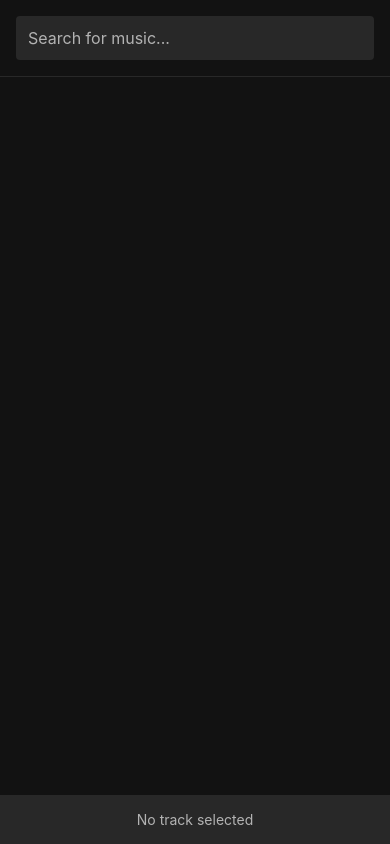
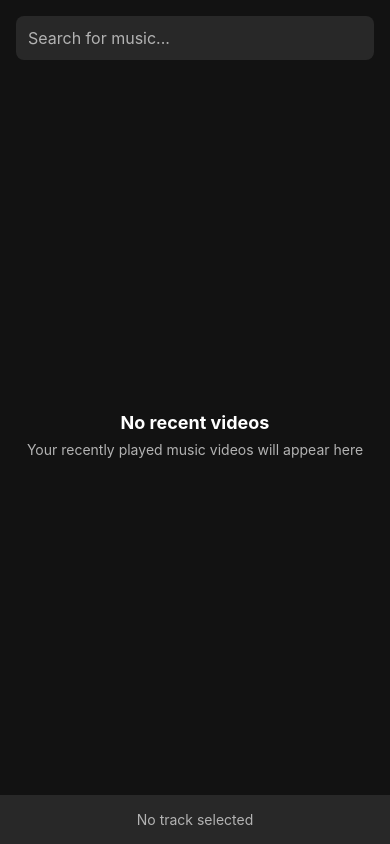
Before and after one commit to shaqash/music-app, a React Native app: screen / in a window 390 px wide. Built offline with nearby package versions, Linux system fonts and the light colour scheme; what react-native-sound would draw is missing.

Commit message:
recent videos

```diff
--- a/App.tsx
+++ b/App.tsx
@@ -12,8 +12,10 @@ import {
   ActivityIndicator,
 } from 'react-native';
 import NewPipeService from './src/services/NewPipeService';
+import { StorageService } from './src/services/StorageService';
 import MusicPlayer from './src/components/MusicPlayer';
 import StreamInfoViewer from './src/components/StreamInfoViewer';
+import RecentVideos from './src/components/RecentVideos';
 import type { SearchResult, StreamInfo, AudioStream } from './src/types/newpipe';
 
 function App(): React.JSX.Element {
@@ -21,6 +23,7 @@ function App(): React.JSX.Element {
   const [results, setResults] = useState<SearchResult[]>([]);
   const [loading, setLoading] = useState(false);
   const [error, setError] = useState<string | null>(null);
+  const [showSearch, setShowSearch] = useState(false);
 
   // Player state
   const [currentStreamInfo, setCurrentStreamInfo] = useState<StreamInfo | null>(null);
@@ -48,6 +51,9 @@ function App(): React.JSX.Element {
     setLoadingStream(true);
     setCurrentTrackUrl(track.url);
     try {
+      // Save to recent videos
+      await StorageService.addRecentVideo(track);
+
       const info = await NewPipeService.getStreamInfo(track.url);
       setCurrentStreamInfo(info);
 
@@ -88,17 +94,19 @@ function App(): React.JSX.Element {
     </TouchableOpacity>
   );
 
-  return (
-    <SafeAreaView style={styles.container}>
-      <StatusBar barStyle="light-content" backgroundColor="#121212" />
-
-      {showStreamInfo ? (
+  const renderMainContent = () => {
+    if (showStreamInfo) {
+      return (
         <StreamInfoViewer
           initialUrl={currentTrackUrl}
           onClose={() => setShowStreamInfo(false)}
           onAudioStreamSelect={handleAudioStreamSelect}
         />
-      ) : (
+      );
+    }
+
+    if (showSearch) {
+      return (
         <>
           <View style={styles.searchContainer}>
             <TextInput
@@ -110,6 +118,12 @@ function App(): React.JSX.Element {
               placeholderTextColor="#b3b3b3"
               returnKeyType="search"
             />
+            <TouchableOpacity
+              style={styles.cancelButton}
+              onPress={() => setShowSearch(false)}
+            >
+              <Text style={styles.cancelButtonText}>Cancel</Text>
+            </TouchableOpacity>
           </View>
 
           {error && (
@@ -128,8 +142,26 @@ function App(): React.JSX.Element {
             />
           )}
         </>
-      )}
+      );
+    }
 
+    return (
+      <>
+        <TouchableOpacity
+          style={styles.searchButton}
+          onPress={() => setShowSearch(true)}
+        >
+          <Text style={styles.searchButtonText}>Search for music...</Text>
+        </TouchableOpacity>
+        <RecentVideos onVideoSelect={handleTrackSelect} />
+      </>
+    );
+  };
+
+  return (
+    <SafeAreaView style={styles.container}>
+      <StatusBar barStyle="light-content" backgroundColor="#121212" />
+      {renderMainContent()}
       <MusicPlayer
         streamInfo={currentStreamInfo}
         audioStream={currentAudioStream}
@@ -146,52 +178,73 @@ const styles = StyleSheet.create({
     backgroundColor: '#121212',
   },
   searchContainer: {
+    flexDirection: 'row',
+    alignItems: 'center',
     padding: 16,
     borderBottomWidth: 1,
     borderBottomColor: '#282828',
   },
   searchInput: {
+    flex: 1,
+    height: 40,
     backgroundColor: '#282828',
+    borderRadius: 8,
+    paddingHorizontal: 12,
     color: '#fff',
+    marginRight: 8,
+  },
+  cancelButton: {
+    paddingHorizontal: 8,
+  },
+  cancelButtonText: {
+    color: '#1DB954',
+    fontSize: 16,
+  },
+  searchButton: {
+    margin: 16,
     padding: 12,
-    borderRadius: 4,
+    backgroundColor: '#282828',
+    borderRadius: 8,
+  },
+  searchButtonText: {
+    color: '#b3b3b3',
     fontSize: 16,
+  },
+  errorText: {
+    color: '#ff4444',
+    padding: 16,
+  },
+  loader: {
+    flex: 1,
+    justifyContent: 'center',
   },
   resultsList: {
     flex: 1,
   },
   resultsContent: {
-    padding: 16,
+    padding: 8,
   },
   resultItem: {
     flexDirection: 'row',
-    alignItems: 'center',
-    marginBottom: 16,
+    padding: 8,
+    marginBottom: 8,
     backgroundColor: '#282828',
-    borderRadius: 4,
-    overflow: 'hidden',
+    borderRadius: 8,
   },
   thumbnail: {
-    width: 60,
-    height: 60,
+    width: 120,
+    height: 68,
+    borderRadius: 4,
   },
   resultTextContainer: {
     flex: 1,
-    padding: 12,
+    marginLeft: 12,
+    justifyContent: 'center',
   },
   resultTitle: {
+    fontSize: 16,
     color: '#fff',
-    fontSize: 14,
     fontWeight: '500',
-  },
-  errorText: {
-    color: '#ff4444',
-    padding: 16,
-    textAlign: 'center',
-  },
-  loader: {
-    flex: 1,
-    alignSelf: 'center',
   },
 });
 
--- a/package.json
+++ b/package.json
@@ -10,6 +10,7 @@
     "test": "jest"
   },
   "dependencies": {
+    "@react-native-async-storage/async-storage": "^2.1.2",
     "@react-navigation/native": "^7.1.10",
     "@react-navigation/native-stack": "^7.3.14",
     "react": "19.0.0",
--- /dev/null
+++ b/src/components/RecentVideos.tsx
@@ -0,0 +1,149 @@
+import React, { useState, useEffect } from 'react';
+import {
+    View,
+    Text,
+    StyleSheet,
+    FlatList,
+    TouchableOpacity,
+    Image,
+    ActivityIndicator,
+} from 'react-native';
+import { StorageService } from '../services/StorageService';
+import type { SearchResult } from '../types/newpipe';
+
+interface RecentVideosProps {
+    onVideoSelect: (video: SearchResult) => void;
+}
+
+export const RecentVideos: React.FC<RecentVideosProps> = ({ onVideoSelect }) => {
+    const [recentVideos, setRecentVideos] = useState<SearchResult[]>([]);
+    const [loading, setLoading] = useState(true);
+
+    useEffect(() => {
+        loadRecentVideos();
+    }, []);
+
+    const loadRecentVideos = async () => {
+        try {
+            const videos = await StorageService.getRecentVideos();
+            setRecentVideos(videos);
+        } catch (error) {
+            console.error('Error loading recent videos:', error);
+        } finally {
+            setLoading(false);
+        }
+    };
+
+    const renderVideo = ({ item }: { item: SearchResult }) => (
+        <TouchableOpacity
+            style={styles.videoItem}
+            onPress={() => onVideoSelect(item)}
+        >
+            {item.thumbnailUrl && (
+                <Image
+                    source={{ uri: item.thumbnailUrl }}
+                    style={styles.thumbnail}
+                />
+            )}
+            <View style={styles.videoInfo}>
+                <Text style={styles.videoTitle} numberOfLines={2}>
+                    {item.title}
+                </Text>
+            </View>
+        </TouchableOpacity>
+    );
+
+    if (loading) {
+        return (
+            <View style={styles.loadingContainer}>
+                <ActivityIndicator size="large" color="#1DB954" />
+            </View>
+        );
+    }
+
+    if (recentVideos.length === 0) {
+        return (
+            <View style={styles.emptyContainer}>
+                <Text style={styles.emptyText}>No recent videos</Text>
+                <Text style={styles.emptySubtext}>
+                    Your recently played music videos will appear here
+                </Text>
+            </View>
+        );
+    }
+
+    return (
+        <View style={styles.container}>
+            <Text style={styles.sectionTitle}>Recent Videos</Text>
+            <FlatList
+                data={recentVideos}
+                renderItem={renderVideo}
+                keyExtractor={(item) => item.url}
+                showsVerticalScrollIndicator={false}
+                contentContainerStyle={styles.listContent}
+            />
+        </View>
+    );
+};
+
+const styles = StyleSheet.create({
+    container: {
+        flex: 1,
+        backgroundColor: '#121212',
+    },
+    sectionTitle: {
+        fontSize: 24,
+        fontWeight: 'bold',
+        color: '#fff',
+        padding: 16,
+    },
+    loadingContainer: {
+        flex: 1,
+        justifyContent: 'center',
+        alignItems: 'center',
+    },
+    emptyContainer: {
+        flex: 1,
+        justifyContent: 'center',
+        alignItems: 'center',
+        padding: 20,
+    },
+    emptyText: {
+        fontSize: 18,
+        color: '#fff',
+        fontWeight: 'bold',
+        marginBottom: 8,
+    },
+    emptySubtext: {
+        fontSize: 14,
+        color: '#b3b3b3',
+        textAlign: 'center',
+    },
+    listContent: {
+        padding: 8,
+    },
+    videoItem: {
+        flexDirection: 'row',
+        padding: 8,
+        marginBottom: 8,
+        backgroundColor: '#282828',
+        borderRadius: 8,
+    },
+    thumbnail: {
+        width: 120,
+        height: 68,
+        borderRadius: 4,
+    },
+    videoInfo: {
+        flex: 1,
+        marginLeft: 12,
+        justifyContent: 'center',
+    },
+    videoTitle: {
+        fontSize: 16,
+        color: '#fff',
+        fontWeight: '500',
+    },
+});
+
+export default RecentVideos;
--- /dev/null
+++ b/src/services/StorageService.ts
@@ -0,0 +1,43 @@
+import AsyncStorage from '@react-native-async-storage/async-storage';
+import type { SearchResult } from '../types/newpipe';
+
+const RECENT_VIDEOS_KEY = '@discombobulate:recent_videos';
+const MAX_RECENT_VIDEOS = 20;
+
+export class StorageService {
+    static async getRecentVideos(): Promise<SearchResult[]> {
+        try {
+            const jsonValue = await AsyncStorage.getItem(RECENT_VIDEOS_KEY);
+            return jsonValue != null ? JSON.parse(jsonValue) : [];
+        } catch (e) {
+            console.error('Error reading recent videos:', e);
+            return [];
+        }
+    }
+
+    static async addRecentVideo(video: SearchResult): Promise<void> {
+        try {
+            // Get current videos
+            const currentVideos = await this.getRecentVideos();
+
+            // Remove if video already exists (to move it to top)
+            const filteredVideos = currentVideos.filter(v => v.url !== video.url);
+
+            // Add new video at the beginning
+            const newVideos = [video, ...filteredVideos].slice(0, MAX_RECENT_VIDEOS);
+
+            // Save updated list
+            await AsyncStorage.setItem(RECENT_VIDEOS_KEY, JSON.stringify(newVideos));
+        } catch (e) {
+            console.error('Error saving recent video:', e);
+        }
+    }
+
+    static async clearRecentVideos(): Promise<void> {
+        try {
+            await AsyncStorage.removeItem(RECENT_VIDEOS_KEY);
+        } catch (e) {
+            console.error('Error clearing recent videos:', e);
+        }
+    }
+}
```
Also changed, not shown: metro.config.js (+1 -11 lines), 1 other file (tests, documents, lock files or other folders).
